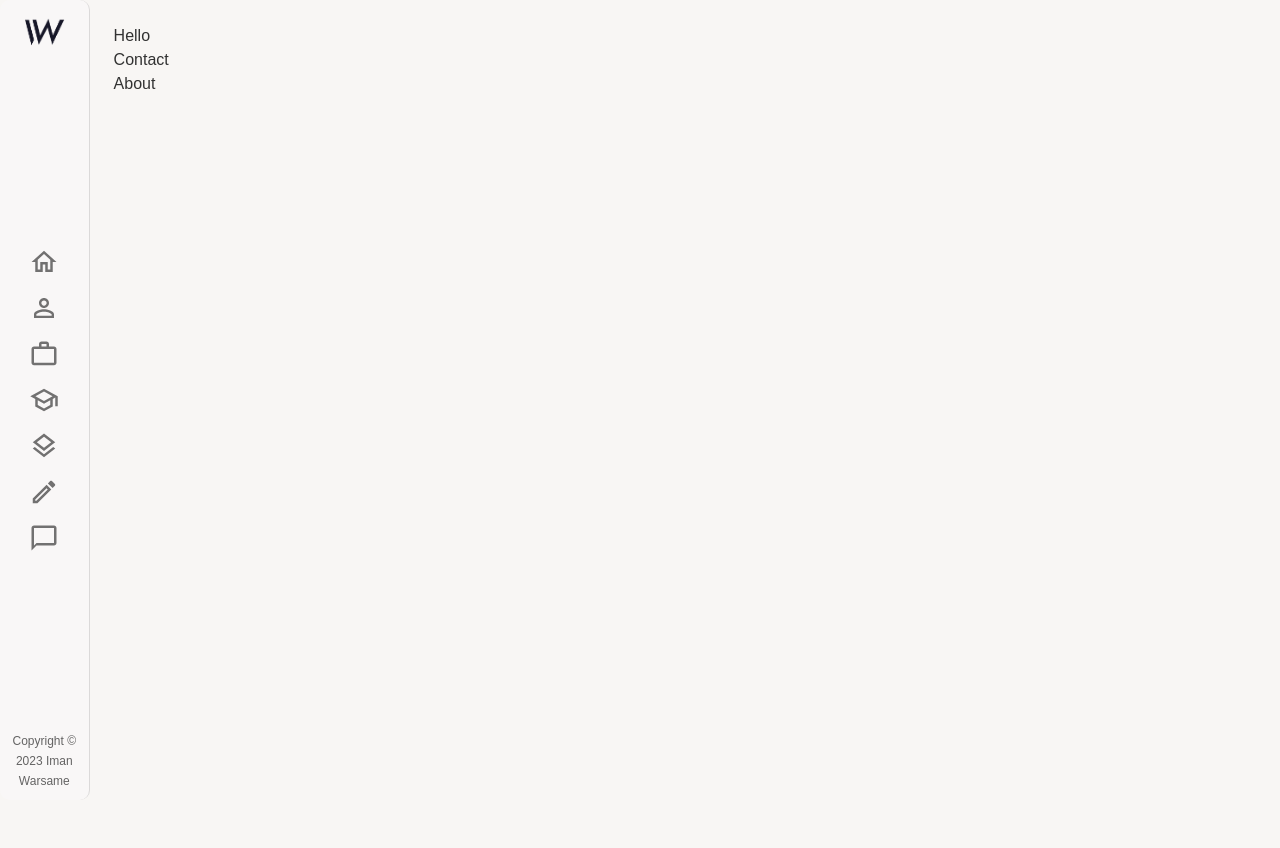
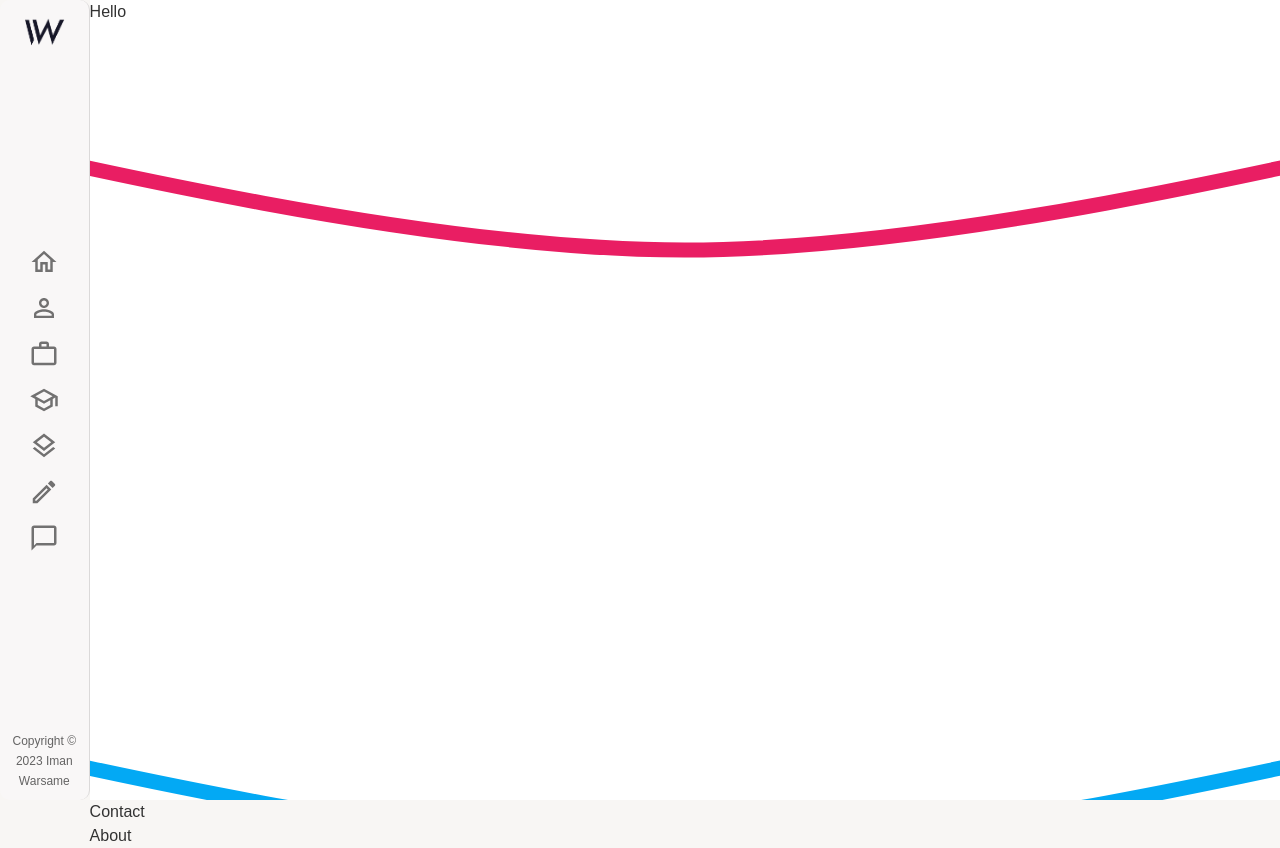
Before and after one commit to imanwarsame/warsamedev, a React (Vite) app in the folder client/: page / in a window 1280 px wide. Before the commit the page ends 800 px from the top, so only its background shows below. Built offline with nearby package versions, Linux system fonts and the light colour scheme.

Commit message:
Added background for home page

```diff
--- a/client/src/App.tsx
+++ b/client/src/App.tsx
@@ -1,15 +1,16 @@
-import { Box, Typography } from '@mui/material';
+import { Box } from '@mui/material';
 import Contact from './components/contact/Contact';
 import About from './components/about/About';
 import Sidebar from './components/sidebar/Sidebar';
+import Home from './components/home/Home';
 
 export default function App() {
 
 	return (
 		<Box sx={{ display: 'flex' }}>
 			<Sidebar/>
-			<Box component="main" sx={{ flexGrow: 1, bgcolor: 'background.default', p: 3 }}>
-				<Typography>Hello</Typography>
+			<Box component="main" sx={{ flexGrow: 1, bgcolor: 'background.default' }}>
+				<Home/>
 				<Contact/>
 				<About/>
 			</Box>
--- a/client/src/components/home/Home.tsx
+++ b/client/src/components/home/Home.tsx
@@ -1,8 +1,17 @@
-import React from 'react';
+import { Box, Typography } from '@mui/material';
+import BackgroundPattern from './pattern.svg';
 
 export default function Home() {
 
 	return(
-		<div>Sidebar</div>
-	)
+		<Box sx={{
+			width: '100%',
+			height: '100vh',
+			backgroundImage: `url(${BackgroundPattern})`,
+			backgroundRepeat: 'no-repeat',
+			backgroundSize: '100% 100%',
+		}}>
+			<Typography>Hello</Typography>
+		</Box>
+	);
 }
```
Also changed, not shown: client/src/components/home/pattern.svg (added).
